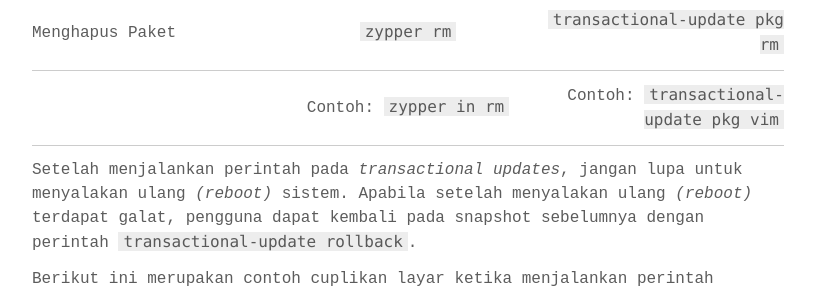
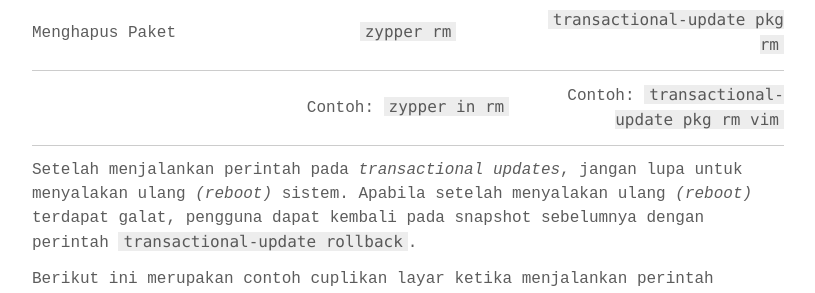
Before and after one commit to cho2/cho2.github.io, a Jekyll site: the page built from _posts/2019-04-18-openSUSE_GNOME_Transactional_Updates_Have_Fun.md, in a window 1280 px wide and 900 px high, scrolled down 3229 px. Shown: the part 175-468 px from the top of the window, without its empty margins (232-1047 px from the left). Built offline with Jekyll 4.4.1, drawn with Linux system fonts in a browser that asks for light colours; some web fonts are replaced.

```diff
--- a/_posts/2019-04-18-openSUSE_GNOME_Transactional_Updates_Have_Fun.md
+++ b/_posts/2019-04-18-openSUSE_GNOME_Transactional_Updates_Have_Fun.md
@@ -50,7 +50,7 @@ Karena kita menggunakan sistem *transactional updates*, maka kita tidak dapat me
 | Memasang Paket | `zypper in` | `transactional-update pkg in` |
 || Contoh: `zypper in vim` | Contoh: `transactional-update pkg in vim` |
 | Menghapus Paket | `zypper rm`  | `transactional-update pkg rm` |
-|| Contoh: `zypper in rm` | Contoh: `transactional-update pkg vim`|
+|| Contoh: `zypper in rm` | Contoh: `transactional-update pkg rm vim`|
 
 Setelah menjalankan perintah pada *transactional updates*, jangan lupa untuk menyalakan ulang *(reboot)* sistem. Apabila setelah menyalakan ulang *(reboot)* terdapat galat, pengguna dapat kembali pada snapshot sebelumnya dengan perintah `transactional-update rollback`.
 
```
